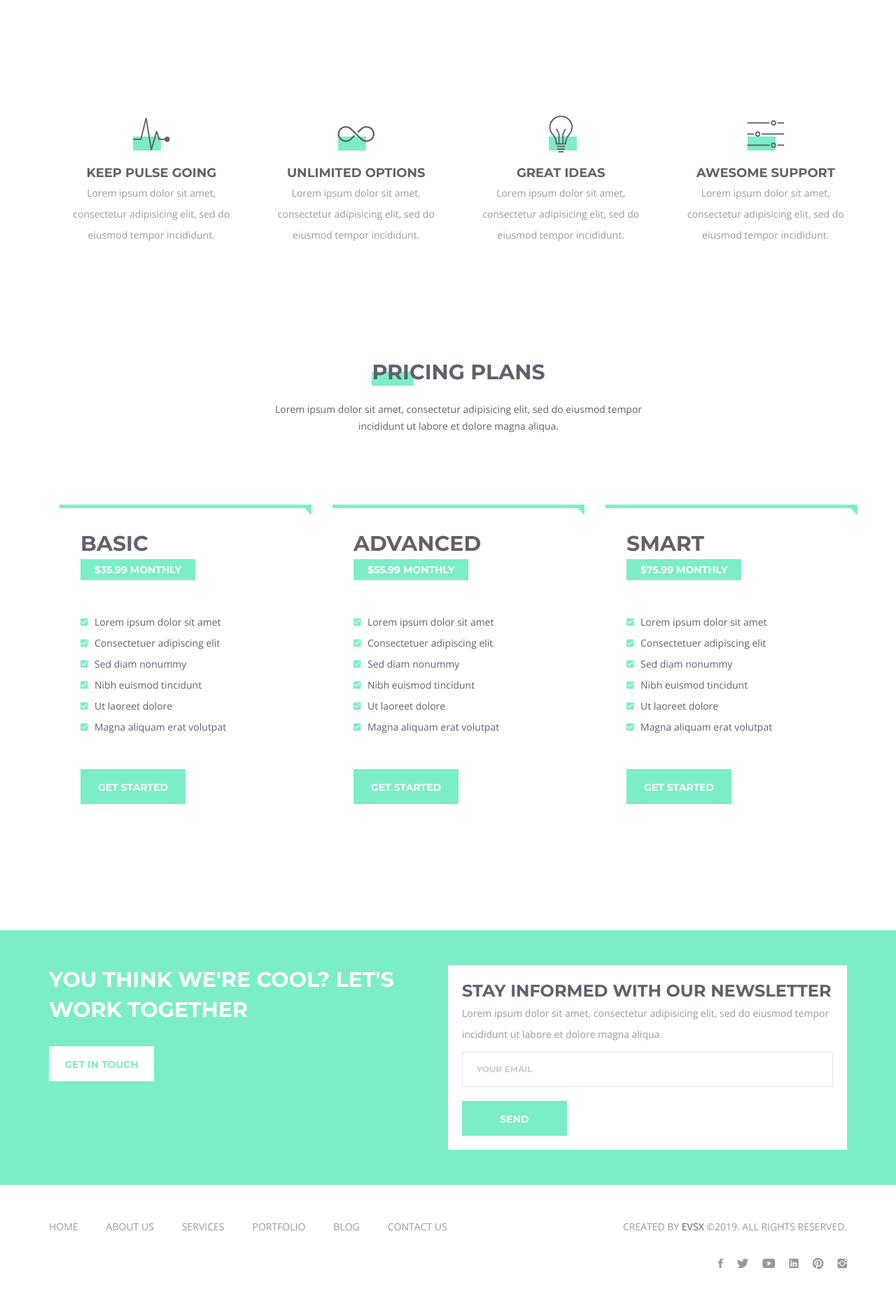
After one commit to EugeneKoleda/Blog-on-Flask, a Flask app: page /services/ in a window 1280 px wide. The commit adds this page. Shown: the part 1178-3057 px from the top of the page at 70% size. Run offline with Flask 2, Linux system fonts and the light colour scheme; parts of the project's set-up code (start-up, migrations or seed data) failed here and were passed over; some libraries are stand-ins or nearby versions; some web fonts are replaced.

Commit message:
Added services view

```diff
--- a/contact/templates/contact/index.html
+++ b/contact/templates/contact/index.html
@@ -92,6 +92,4 @@
 	<script type="text/javascript" src="../Static/js/wow.min.js"></script>
 	<script type="text/javascript" src="../Static/js/main.js"></script>
 
-
-
 {% endblock %}
--- a/main.py
+++ b/main.py
@@ -4,9 +4,11 @@ import view
 
 from posts.blueprint import posts
 from contact.blueprint import contact
+from services.blueprint import services
 
 app.register_blueprint(posts, url_prefix='/blog')
 app.register_blueprint(contact, url_prefix='/contact')
+app.register_blueprint(services, url_prefix='/services')
 
 
 if __name__ == '__main__':
--- /dev/null
+++ b/services/blueprint.py
@@ -0,0 +1,9 @@
+from flask import Blueprint, render_template, request, redirect, url_for
+
+
+services = Blueprint('services', __name__, template_folder='templates')
+
+
+@services.route('/')
+def index():
+    return render_template('services/index.html')
--- /dev/null
+++ b/services/templates/services/index.html
@@ -0,0 +1,185 @@
+{% extends 'base.html' %}
+
+{% block title %}
+    Services
+{% endblock %}
+
+
+{% block hero %}
+      <div class="site-hero_2">
+		<div class="page-title">
+			<div class="big-title montserrat-text uppercase">our services</div>
+			<div class="small-title montserrat-text uppercase">home / services</div>
+		</div>
+	</div>
+{% endblock %}
+
+{% block content %}
+    <section>
+		<div class="container">
+			<div class="row">
+				<div class="section-title">
+					<span>what we do</span>
+					<p>Lorem ipsum dolor sit amet, consectetur adipisicing elit, sed do eiusmod
+					tempor incididunt ut labore et dolore magna aliqua.</p>
+				</div>
+			</div>
+
+			<div class="row">
+				<div class="col-md-6 wow fadeInUp">
+					<p style="margin-bottom:30px">
+						Lorem ipsum dolor sit amet, consectetur adipisicing elit, sed do eiusmod
+						tempor incididunt ut labore et dolore magna aliqua. Ut enim ad minim veniam,
+						quis nostrud exercitation ullamco laboris nisi ut aliquip ex ea commodo
+						consequat. Duis aute irure dolor in reprehenderit in voluptate velit esse
+						cillum dolore eu fugiat nulla pariatur.
+					</p>
+					<div class="col-md-6">
+						<div class="row">
+							<ul class="list">
+								<li>Stunning on all screens</li>
+								<li>Easy to customize</li>
+								<li>Make a difference</li>
+								<li>Imagine and create</li>
+								<li>Unlimited possibilities</li>
+							</ul>
+						</div>
+					</div>
+					<div class="col-md-6">
+						<div class="row">
+							<ul class="list">
+								<li>Remarkable style</li>
+								<li>Captivating presentations</li>
+								<li>Make a difference</li>
+								<li>Make a difference</li>
+								<li>Imagine and create</li>
+							</ul>
+						</div>
+					</div>
+				</div>
+
+				<div class="col-md-6 wow fadeInUp" data-wow-delay=".1s">
+					<img src="assets/img/img1.jpg" alt="img" style="width:100%">
+				</div>
+			</div><!-- end row -->
+		</div><!-- end container -->
+	</section>
+
+
+	<section>
+		<div class="container">
+			<div class="row">
+				<div class="col-md-3 col-sm-6 col-xs-12 wow fadeInUp">
+					<div class="benefits_1_single">
+						<i class="icon ion-ios-pulse"></i>
+						<div class="title montserrat-text uppercase">keep pulse going</div>
+						<p>
+							Lorem ipsum dolor sit amet, consectetur adipisicing elit, sed do eiusmod
+							tempor incididunt.
+						</p>
+					</div>
+				</div>
+				<div class="col-md-3 col-sm-6 col-xs-12 wow fadeInUp" data-wow-delay=".1s">
+					<div class="benefits_1_single">
+						<i class="icon ion-ios-infinite-outline"></i>
+						<div class="title montserrat-text uppercase">unlimited options</div>
+						<p>
+							Lorem ipsum dolor sit amet, consectetur adipisicing elit, sed do eiusmod
+							tempor incididunt.
+						</p>
+					</div>
+				</div>
+				<div class="col-md-3 col-sm-6 col-xs-12 wow fadeInUp" data-wow-delay=".2s">
+					<div class="benefits_1_single">
+						<i class="icon ion-ios-lightbulb-outline"></i>
+						<div class="title montserrat-text uppercase">great ideas</div>
+						<p>
+							Lorem ipsum dolor sit amet, consectetur adipisicing elit, sed do eiusmod
+							tempor incididunt.
+						</p>
+					</div>
+				</div>
+				<div class="col-md-3 col-sm-6 col-xs-12 wow fadeInUp" data-wow-delay=".3s">
+					<div class="benefits_1_single">
+						<i class="icon ion-ios-settings"></i>
+						<div class="title montserrat-text uppercase">awesome support</div>
+						<p>
+							Lorem ipsum dolor sit amet, consectetur adipisicing elit, sed do eiusmod
+							tempor incididunt.
+						</p>
+					</div>
+				</div>
+			</div>
+		</div>
+	</section>
+
+
+	<section class="pricing_plans">
+		<div class="container">
+			<div class="row">
+				<div class="section-title">
+					<span>pricing plans</span>
+					<p>Lorem ipsum dolor sit amet, consectetur adipisicing elit, sed do eiusmod
+					tempor incididunt ut labore et dolore magna aliqua.</p>
+				</div>
+			</div>
+			<div class="row">
+				<div class="col-md-4 col-sm-6 col-xs-12 wow fadeInUp">
+					<div class="pricing_plan">
+						<div class="plan_title montserrat-text uppercase">basic</div>
+						<div class="plan_price montserrat-text uppercase">$35.99 monthly</div>
+						<ul class="list">
+							<li>Lorem ipsum dolor sit amet</li>
+							<li>Consectetuer adipiscing elit</li>
+							<li>Sed diam nonummy</li>
+							<li>Nibh euismod tincidunt</li>
+							<li>Ut laoreet dolore</li>
+							<li>Magna aliquam erat volutpat</li>
+						</ul>
+						<a href="" class="btn green"><span>get started</span></a>
+					</div>
+				</div>
+
+				<div class="col-md-4 col-sm-6 col-xs-12 wow fadeInUp" data-wow-delay=".1s">
+					<div class="pricing_plan">
+						<div class="plan_title montserrat-text uppercase">advanced</div>
+						<div class="plan_price montserrat-text uppercase">$55.99 monthly</div>
+						<ul class="list">
+							<li>Lorem ipsum dolor sit amet</li>
+							<li>Consectetuer adipiscing elit</li>
+							<li>Sed diam nonummy</li>
+							<li>Nibh euismod tincidunt</li>
+							<li>Ut laoreet dolore</li>
+							<li>Magna aliquam erat volutpat</li>
+						</ul>
+						<a href="" class="btn green"><span>get started</span></a>
+					</div>
+				</div>
+
+				<div class="col-md-4 col-sm-6 col-xs-12 wow fadeInUp" data-wow-delay=".2s">
+					<div class="pricing_plan">
+						<div class="plan_title montserrat-text uppercase">smart</div>
+						<div class="plan_price montserrat-text uppercase">$75.99 monthly</div>
+						<ul class="list">
+							<li>Lorem ipsum dolor sit amet</li>
+							<li>Consectetuer adipiscing elit</li>
+							<li>Sed diam nonummy</li>
+							<li>Nibh euismod tincidunt</li>
+							<li>Ut laoreet dolore</li>
+							<li>Magna aliquam erat volutpat</li>
+						</ul>
+						<a href="" class="btn green"><span>get started</span></a>
+					</div>
+				</div>
+			</div>
+		</div>
+	</section>
+{% endblock %}
+
+{% block script %}
+	<script type="text/javascript">
+	$(window).load(function(){
+		new WOW().init();
+	});
+	</script>
+{% endblock %}
--- a/static/css/style.css
+++ b/static/css/style.css
@@ -1,7 +1,4 @@
 /*
-
-@Author: Akhouad-me
-@URL: http://www.akhouad.me
 
 This file contains the styling for the actual theme, this
 is the file you need to edit to change the look of the
--- a/templates/base.html
+++ b/templates/base.html
@@ -43,7 +43,7 @@
 					<ul class="first-level">
 						<li><a href="{{ url_for('index') }}" class="animsition-link">Home</a></li>
 						<li><a href="about.html" class="animsition-link">about us</a></li>
-						<li><a href="" class="animsition-link">services</a></li>
+						<li><a href="{{ url_for('services.index') }}" class="animsition-link">services</a></li>
 						<li><a href="">portfolio</a></li>
 						<li><a class="animsition-link" href="{{ url_for('posts.index') }}">blog</a></li>
 						<li><a href="{{ url_for('contact.index') }}" class="animsition-link">contact us</a></li>
```
Also changed, not shown: services/__init__.py (added, +10 -0 lines).
